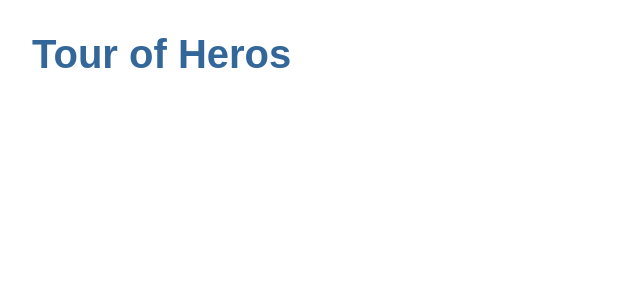
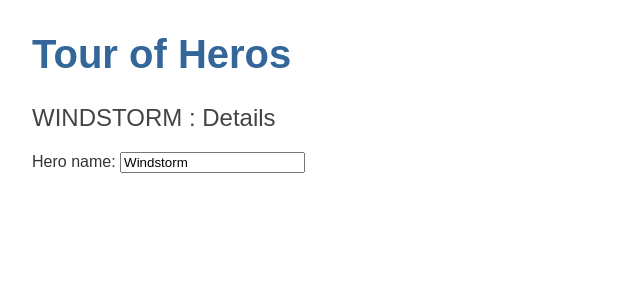
Before and after one commit to HiroshiNov/angular-tour-of-heroes, an Angular app: page / in a window 1280 px wide. Shown: the top 300 px of the page, without its empty margins (0-640 px from the left). Built offline with nearby package versions, Linux system fonts and the light colour scheme.

Commit message:
Add: hero editor

```diff
--- a/src/app/app.component.html
+++ b/src/app/app.component.html
@@ -1 +1,2 @@
 <h1>{{title}}</h1>
+<app-heroes></app-heroes>
--- /dev/null
+++ b/src/app/hero.ts
@@ -0,0 +1,4 @@
+export interface Hero{
+    id:number;
+    name:string;
+}
--- /dev/null
+++ b/src/app/heroes/heroes.component.html
@@ -0,0 +1,5 @@
+<h2>{{hero.name | uppercase}} : Details</h2>
+<div>
+    <label for="name">Hero name: </label>
+    <input id="name" [(ngModel)]="hero.name" placeholder="name">
+</div>
--- /dev/null
+++ b/src/app/heroes/heroes.component.ts
@@ -0,0 +1,20 @@
+import { Component, OnInit } from '@angular/core';
+import { Hero} from '../hero';
+
+@Component({
+  selector: 'app-heroes',
+  templateUrl: './heroes.component.html',
+  styleUrls: ['./heroes.component.css']
+})
+export class HeroesComponent implements OnInit {
+    hero: Hero ={
+      id:1,
+      name:"Windstorm"
+    };
+
+  constructor() { }
+
+  ngOnInit(): void {
+  }
+
+}
```
Also changed, not shown: src/app/app.module.ts (+9 -4 lines), src/app/heroes/heroes.component.css (added), 1 other file (tests, documents, lock files or other folders).
